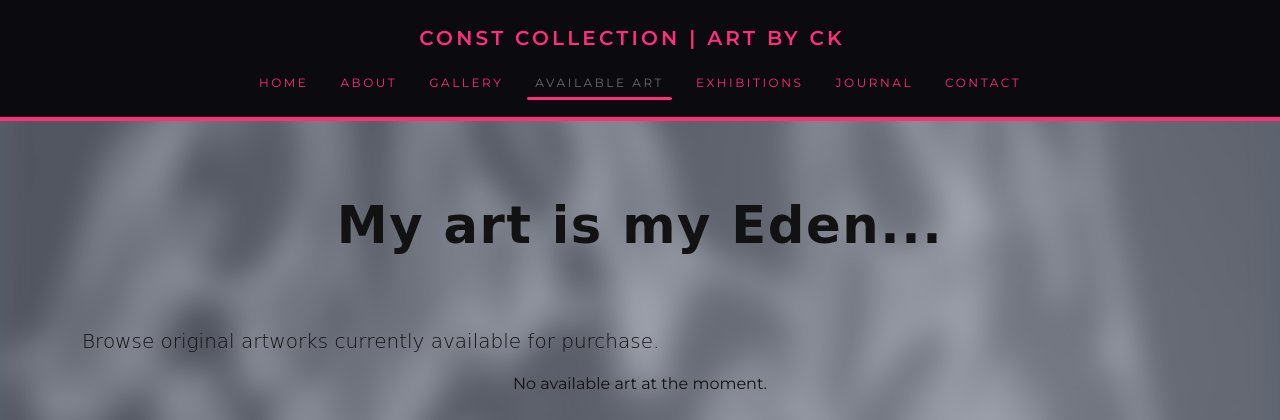
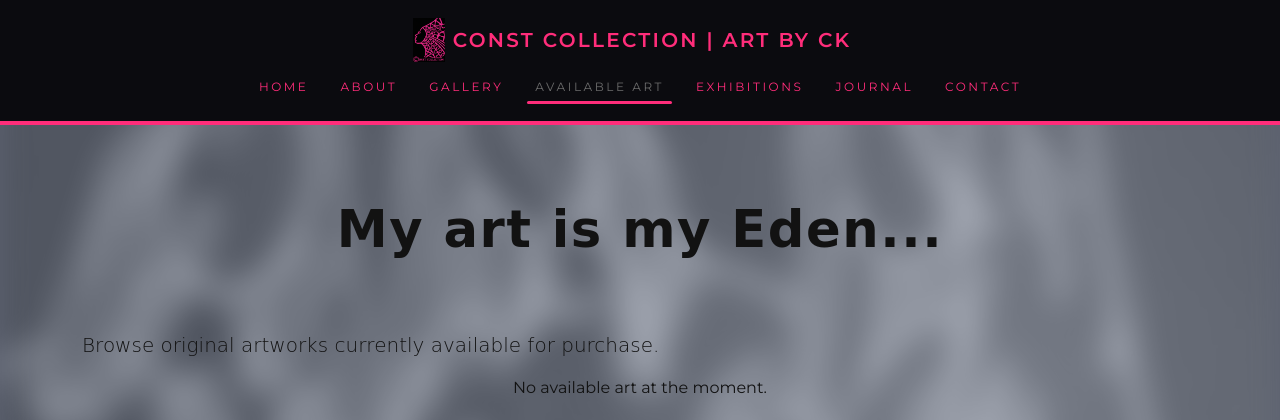
Before and after one commit to nazhameed/art-by-ck, a Django app: page /available-art/ in a window 1280 px wide. Shown: the top 420 px of the page. Run offline with Django 5.2, Linux system fonts and the light colour scheme; data that the repository does not hold is empty; parts of the project's set-up code (start-up, migrations or seed data) failed here and were passed over; some web fonts are replaced.

Commit message:
add logo and favicon images and apply gallery hover theme to available art

```diff
--- a/static/css/styles.css
+++ b/static/css/styles.css
@@ -59,6 +59,9 @@ body {
   letter-spacing: 0.2rem;
   color: var(--ck-accent);
   transition: color 0.25s ease;
+  align-items: center;
+  display: flex;
+  height: 44px;
 }
 
 .ck-navbar .navbar-brand:hover,
@@ -118,6 +121,18 @@ body {
 
 .ck-navbar .navbar-toggler-icon {
   color: white;
+}
+
+/* Logo style for navbar */
+.navbar-logo {
+  height: 44px;
+  width: auto;
+  margin-right: 1rem;
+  display: block;
+}
+
+.ck-navbar {
+  min-height: 44px;
 }
 
 /* ==========================================================================
@@ -522,10 +537,6 @@ footer .social-icons a:focus {
   display: flex;
   align-items: stretch;
 }
-.about-text-bio {
-  /* Card style removed for a cleaner look. You can delete this rule if not used elsewhere. */
-}
-
 .about-text {
   font-size: 1.18rem;
   line-height: 1.7;
--- a/templates/available_art.html
+++ b/templates/available_art.html
@@ -10,7 +10,7 @@
   <div class="row">
     {% for art in available_arts %}
       <div class="col-md-4 mb-4">
-        <div class="card h-100">
+        <div class="card h-100 gallery-card">
           <img src="{{ art.image.url }}" class="card-img-top" alt="{{ art.title }}">
           <div class="card-body">
             <h5 class="card-title">{{ art.title }}</h5>
--- a/templates/base.html
+++ b/templates/base.html
@@ -13,17 +13,16 @@
     />
     <link rel="stylesheet" href="{% static 'css/styles.css' %}" />
     <link href="https://cdnjs.cloudflare.com/ajax/libs/font-awesome/6.4.0/css/all.min.css" rel="stylesheet">
+    <link rel="icon" type="image/png" href="{% static 'images/pink-fav.png' %}" />
   </head>
   <body class="d-flex flex-column min-vh-100 {% block body_class %}{% endblock %}">
     <header class="bg-black text-light">
       <nav class="navbar navbar-expand-lg ck-navbar navbar-dark">
         <div class="container flex-column">
           <!-- Brand on its own row -->
-          <a
-            class="navbar-brand fw-semibold text-uppercase letter-spacing-sm text-center"
-            href="{% url 'home' %}"
-          >
-            Const Collection | Art by CK
+          <a class="navbar-brand d-flex align-items-center" href="{% url 'home' %}">
+            <img src="{% static 'images/pink-logo.png' %}" alt="Art by CK Logo" class="navbar-logo me-2" style="height:44px; object-fit:contain;" />
+            <span class="fw-semibold text-uppercase letter-spacing-sm mb-0" style="color: var(--ck-accent);">Const Collection | Art by CK</span>
           </a>
 
           <!-- Hamburger -->
@@ -131,7 +130,7 @@
         </a>
         <a
           href="https://www.youtube.com/@constcollectionartbycecilia.k"
-          target="_blank"
+
           rel="noopener"
           aria-label="YouTube"
         >
```
Also changed, not shown: static/images/pink-fav.png (added), static/images/pink-logo.png (added).
